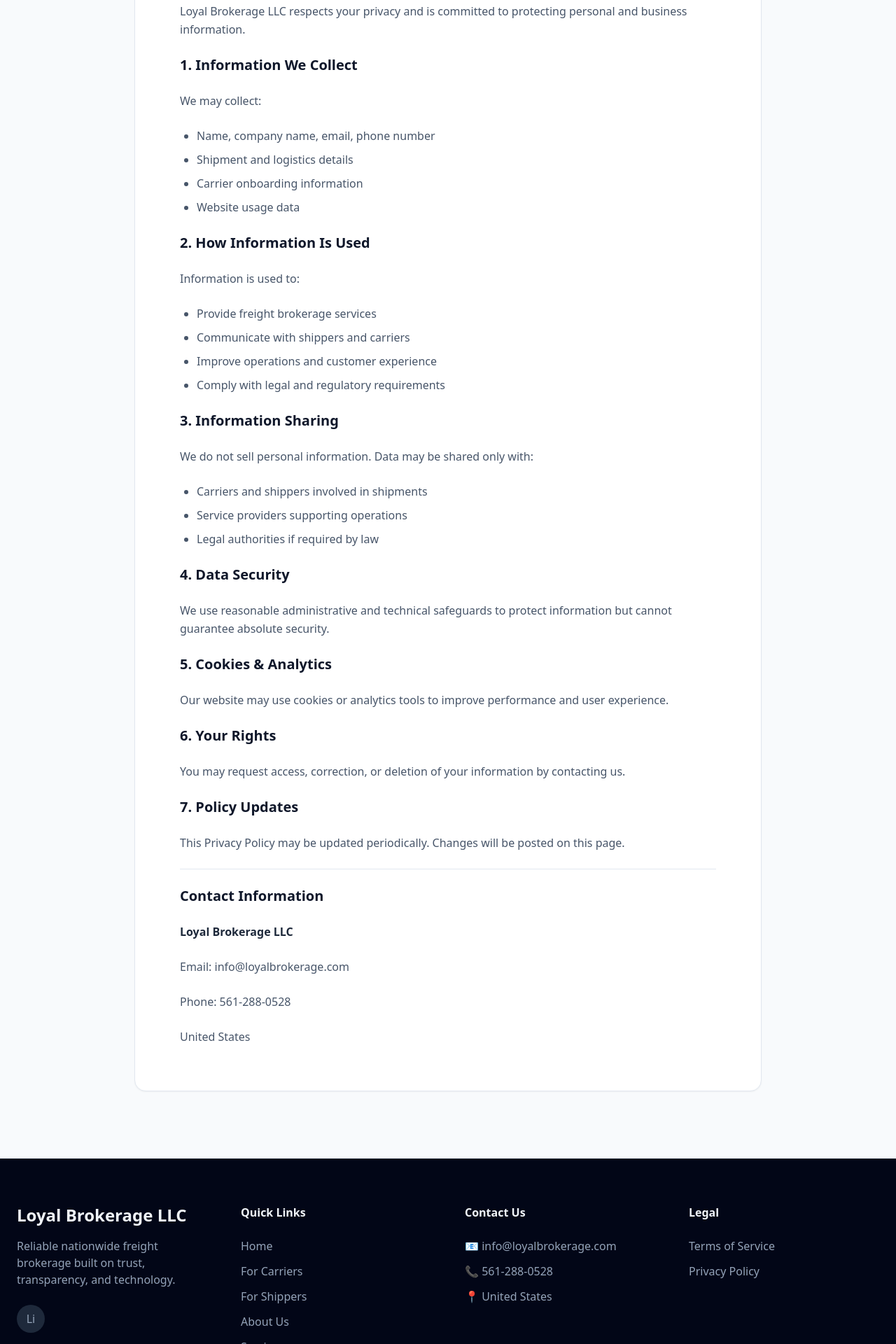
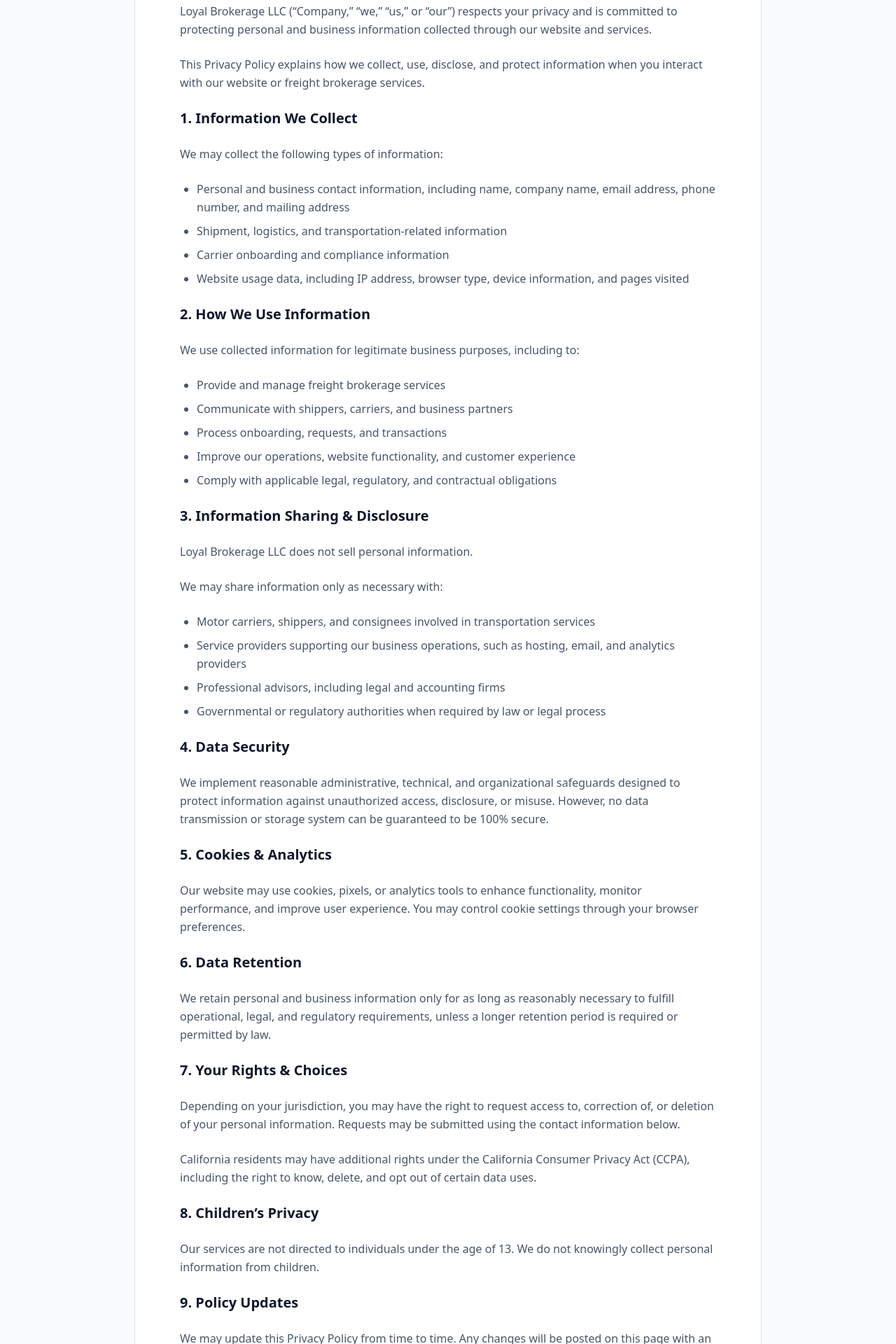
Before and after one commit to ozboz401/loyal-brokerage-website, a React (Vite) app: page /privacy in a window 1280 px wide. Shown: the part 320-2240 px from the top of the page at 70% size. Built offline with nearby package versions, Linux system fonts and the light colour scheme.

Commit message:
Update PrivacyPolicy.jsx

```diff
--- a/src/pages/PrivacyPolicy.jsx
+++ b/src/pages/PrivacyPolicy.jsx
@@ -5,62 +5,183 @@
     return (
         <div className="min-h-screen bg-slate-50 flex flex-col font-sans text-slate-900">
             <Navbar />
+
             <div className="flex-grow pt-32 pb-24 px-6 md:px-12">
                 <div className="max-w-4xl mx-auto bg-white p-10 md:p-16 rounded-2xl shadow-sm border border-slate-200">
-                    <h1 className="text-3xl md:text-4xl font-extrabold mb-8 text-slate-900 tracking-tight">Privacy Policy</h1>
+                    <h1 className="text-3xl md:text-4xl font-extrabold mb-8 text-slate-900 tracking-tight">
+                        Privacy Policy
+                    </h1>
+
                     <div className="prose prose-slate max-w-none text-slate-600 leading-relaxed space-y-6">
-                        <p className="text-slate-500 mb-8">Effective Date: December 1, 2025</p>
+                        <p className="text-slate-500 mb-8">
+                            Effective Date: December 1, 2025
+                        </p>
 
-                        <p>Loyal Brokerage LLC respects your privacy and is committed to protecting personal and business information.</p>
+                        <p>
+                            Loyal Brokerage LLC (“Company,” “we,” “us,” or “our”) respects your
+                            privacy and is committed to protecting personal and business
+                            information collected through our website and services.
+                        </p>
 
-                        <h2 className="text-xl font-bold text-slate-900 mt-8 mb-4">1. Information We Collect</h2>
-                        <p>We may collect:</p>
+                        <p>
+                            This Privacy Policy explains how we collect, use, disclose, and
+                            protect information when you interact with our website or freight
+                            brokerage services.
+                        </p>
+
+                        <h2 className="text-xl font-bold text-slate-900 mt-8 mb-4">
+                            1. Information We Collect
+                        </h2>
+                        <p>
+                            We may collect the following types of information:
+                        </p>
                         <ul className="list-disc pl-6 space-y-2">
-                            <li>Name, company name, email, phone number</li>
-                            <li>Shipment and logistics details</li>
-                            <li>Carrier onboarding information</li>
-                            <li>Website usage data</li>
+                            <li>
+                                Personal and business contact information, including name,
+                                company name, email address, phone number, and mailing address
+                            </li>
+                            <li>
+                                Shipment, logistics, and transportation-related information
+                            </li>
+                            <li>
+                                Carrier onboarding and compliance information
+                            </li>
+                            <li>
+                                Website usage data, including IP address, browser type, device
+                                information, and pages visited
+                            </li>
                         </ul>
 
-                        <h2 className="text-xl font-bold text-slate-900 mt-8 mb-4">2. How Information Is Used</h2>
-                        <p>Information is used to:</p>
+                        <h2 className="text-xl font-bold text-slate-900 mt-8 mb-4">
+                            2. How We Use Information
+                        </h2>
+                        <p>
+                            We use collected information for legitimate business purposes,
+                            including to:
+                        </p>
                         <ul className="list-disc pl-6 space-y-2">
-                            <li>Provide freight brokerage services</li>
-                            <li>Communicate with shippers and carriers</li>
-                            <li>Improve operations and customer experience</li>
-                            <li>Comply with legal and regulatory requirements</li>
+                            <li>
+                                Provide and manage freight brokerage services
+                            </li>
+                            <li>
+                                Communicate with shippers, carriers, and business partners
+                            </li>
+                            <li>
+                                Process onboarding, requests, and transactions
+                            </li>
+                            <li>
+                                Improve our operations, website functionality, and customer
+                                experience
+                            </li>
+                            <li>
+                                Comply with applicable legal, regulatory, and contractual
+                                obligations
+                            </li>
                         </ul>
 
-                        <h2 className="text-xl font-bold text-slate-900 mt-8 mb-4">3. Information Sharing</h2>
-                        <p>We do not sell personal information. Data may be shared only with:</p>
+                        <h2 className="text-xl font-bold text-slate-900 mt-8 mb-4">
+                            3. Information Sharing & Disclosure
+                        </h2>
+                        <p>
+                            Loyal Brokerage LLC does not sell personal information.
+                        </p>
+                        <p>
+                            We may share information only as necessary with:
+                        </p>
                         <ul className="list-disc pl-6 space-y-2">
-                            <li>Carriers and shippers involved in shipments</li>
-                            <li>Service providers supporting operations</li>
-                            <li>Legal authorities if required by law</li>
+                            <li>
+                                Motor carriers, shippers, and consignees involved in
+                                transportation services
+                            </li>
+                            <li>
+                                Service providers supporting our business operations, such as
+                                hosting, email, and analytics providers
+                            </li>
+                            <li>
+                                Professional advisors, including legal and accounting firms
+                            </li>
+                            <li>
+                                Governmental or regulatory authorities when required by law or
+                                legal process
+                            </li>
                         </ul>
 
-                        <h2 className="text-xl font-bold text-slate-900 mt-8 mb-4">4. Data Security</h2>
-                        <p>We use reasonable administrative and technical safeguards to protect information but cannot guarantee absolute security.</p>
+                        <h2 className="text-xl font-bold text-slate-900 mt-8 mb-4">
+                            4. Data Security
+                        </h2>
+                        <p>
+                            We implement reasonable administrative, technical, and
+                            organizational safeguards designed to protect information against
+                            unauthorized access, disclosure, or misuse. However, no data
+                            transmission or storage system can be guaranteed to be 100% secure.
+                        </p>
 
-                        <h2 className="text-xl font-bold text-slate-900 mt-8 mb-4">5. Cookies & Analytics</h2>
-                        <p>Our website may use cookies or analytics tools to improve performance and user experience.</p>
+                        <h2 className="text-xl font-bold text-slate-900 mt-8 mb-4">
+                            5. Cookies & Analytics
+                        </h2>
+                        <p>
+                            Our website may use cookies, pixels, or analytics tools to enhance
+                            functionality, monitor performance, and improve user experience.
+                            You may control cookie settings through your browser preferences.
+                        </p>
 
-                        <h2 className="text-xl font-bold text-slate-900 mt-8 mb-4">6. Your Rights</h2>
-                        <p>You may request access, correction, or deletion of your information by contacting us.</p>
+                        <h2 className="text-xl font-bold text-slate-900 mt-8 mb-4">
+                            6. Data Retention
+                        </h2>
+                        <p>
+                            We retain personal and business information only for as long as
+                            reasonably necessary to fulfill operational, legal, and regulatory
+                            requirements, unless a longer retention period is required or
+                            permitted by law.
+                        </p>
 
-                        <h2 className="text-xl font-bold text-slate-900 mt-8 mb-4">7. Policy Updates</h2>
-                        <p>This Privacy Policy may be updated periodically. Changes will be posted on this page.</p>
+                        <h2 className="text-xl font-bold text-slate-900 mt-8 mb-4">
+                            7. Your Rights & Choices
+                        </h2>
+                        <p>
+                            Depending on your jurisdiction, you may have the right to request
+                            access to, correction of, or deletion of your personal information.
+                            Requests may be submitted using the contact information below.
+                        </p>
+                        <p>
+                            California residents may have additional rights under the California
+                            Consumer Privacy Act (CCPA), including the right to know, delete,
+                            and opt out of certain data uses.
+                        </p>
+
+                        <h2 className="text-xl font-bold text-slate-900 mt-8 mb-4">
+                            8. Children’s Privacy
+                        </h2>
+                        <p>
+                            Our services are not directed to individuals under the age of 13.
+                            We do not knowingly collect personal information from children.
+                        </p>
+
+                        <h2 className="text-xl font-bold text-slate-900 mt-8 mb-4">
+                            9. Policy Updates
+                        </h2>
+                        <p>
+                            We may update this Privacy Policy from time to time. Any changes
+                            will be posted on this page with an updated effective date.
+                            Continued use of the website constitutes acceptance of the revised
+                            policy.
+                        </p>
 
                         <hr className="my-10 border-slate-200" />
 
-                        <h2 className="text-xl font-bold text-slate-900 mb-4">Contact Information</h2>
-                        <p className="font-bold text-slate-800">Loyal Brokerage LLC</p>
+                        <h2 className="text-xl font-bold text-slate-900 mb-4">
+                            Contact Information
+                        </h2>
+                        <p className="font-bold text-slate-800">
+                            Loyal Brokerage LLC
+                        </p>
                         <p>Email: info@loyalbrokerage.com</p>
                         <p>Phone: 561-288-0528</p>
                         <p>United States</p>
                     </div>
                 </div>
             </div>
+
             <Footer />
         </div>
     );
```
